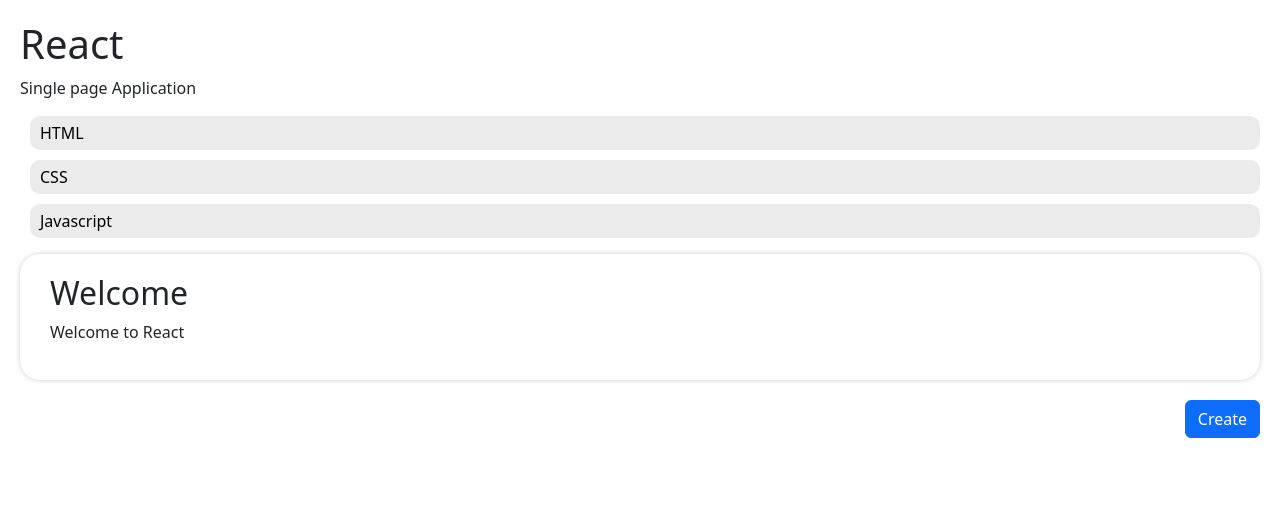
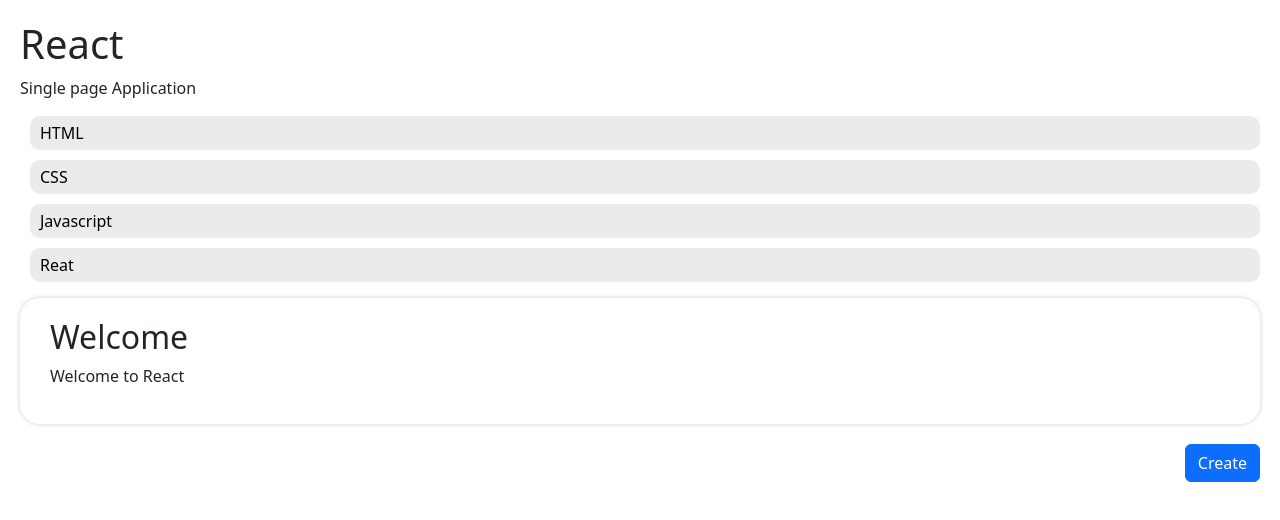
Before and after one commit to alikerock/react_basic_app, a React (Create React App) app: page / in a window 1280 px wide. Shown: the top 520 px of the page. Built offline with nearby package versions, Linux system fonts and the light colour scheme.

Commit message:
menu 추가

```diff
--- a/src/App.js
+++ b/src/App.js
@@ -22,7 +22,8 @@
       menus:[
         {id:1, title:'HTML', desc:'Hypertext Markup Language'},
         {id:2, title:'CSS', desc:'CSS for design'},
-        {id:3, title:'Javascript', desc:'Javascript for interaction'}
+        {id:3, title:'Javascript', desc:'Javascript for interaction'},
+        {id:4, title:'Reat', desc:'Single Page Application'}
       ]
     };
   }
```
